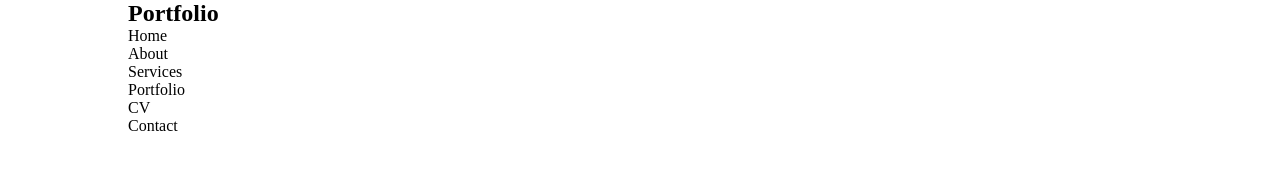
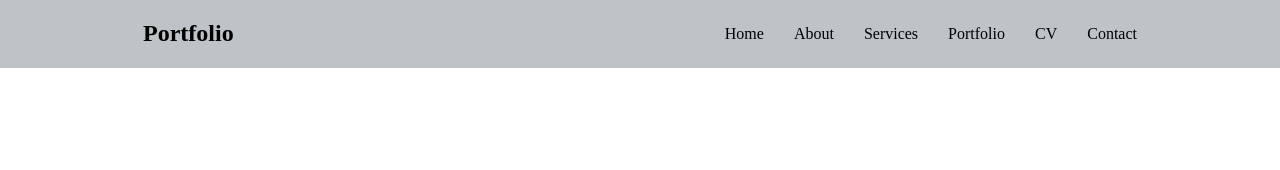
Before and after one commit to Ehtesham1558/Ehtesham1558.github.io, a plain HTML site: page index.html in a window 1280 px wide. Drawn offline with Linux system fonts and the light colour scheme.

Commit message:
Menu Bar,banner Image

```diff
--- a/css/style.css
+++ b/css/style.css
@@ -17,8 +17,48 @@ img{
 body{
 	overflow-x: hidden;
 }
+#header{
+	background-color:#bdc3c7;
+}
 
 .container{
 	max-width: 80%;
 	margin: auto;
 }
+
+
+.header{
+	display: flex;
+
+}
+.header .nav_logo{
+	width: 15%;
+}
+.header .nav_logo h1{
+	padding: 20px 15px;
+}
+
+.header .nav_menu{
+	width: 85%;
+}
+.header .nav_menu ul{
+	display: flex;
+	justify-content: flex-end;
+}
+.header .nav_menu ul a{
+	display: block;
+	padding: 25px 15px;
+	color: black;
+}
+
+.header .nav_menu ul a:hover{
+	background-color: #2c3e50;
+	color: #f5f6fa;
+}
+
+#banner{
+	background-image: url(../img/portfolio.jpg);
+	background-size: cover;
+	background-repeat: no-repeat;
+	background-position: center;
+}
--- a/index.html
+++ b/index.html
@@ -8,18 +8,18 @@
 	<section id="header">
 		<div class="container">
 			<div class="header">
-				<div class="logo">
+				<div class="nav_logo">
 					<h1>Portfolio</h1>
 				</div>
 
 				<div class="nav_menu">
 					<ul>
-						<li>Home</li>
-						<li>About</li>
-						<li>Services</li>
-						<li>Portfolio</li>
-						<li>CV</li>
-						<li>Contact</li>
+						<li><a href="">Home</a></li>
+						<li><a href="">About</a></li>
+						<li><a href="">Services</a></li>
+						<li><a href="">Portfolio</a></li>
+						<li><a href="">CV</a></li>
+						<li><a href="">Contact</a></li>
 					</ul>
 				</div>
 			</div>
@@ -27,5 +27,11 @@
 		</div>
 	</section>
 
+	<div id="banner">
+		<div class="bnr_content">
+
+		</div>
+	</div>
+
 </body>
 </html>
```
Also changed, not shown: img/portfolio.jpg (added).
